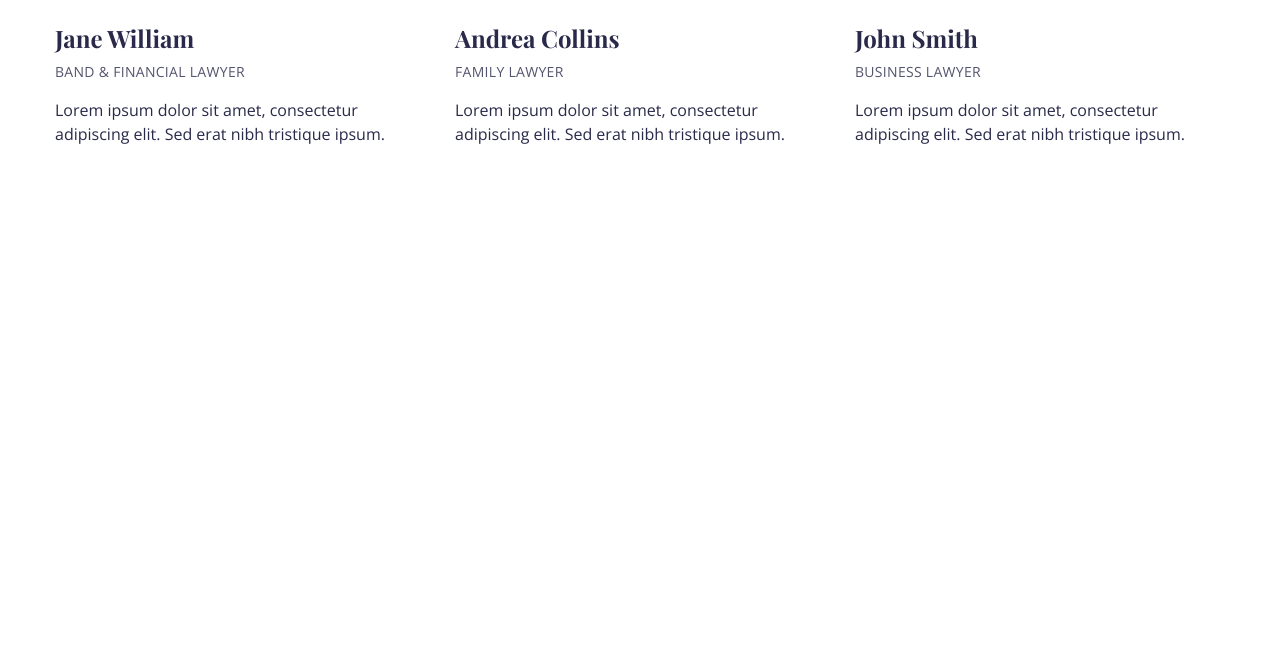
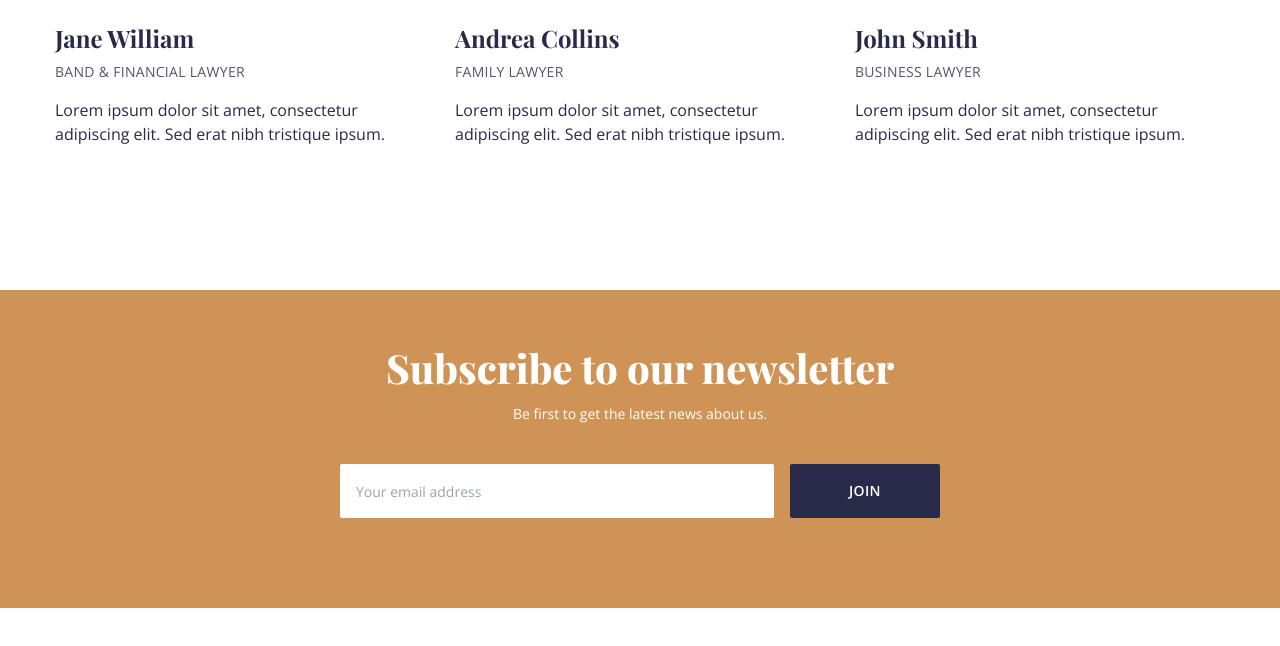
Before and after one commit to simicodes/react-lawfirm-landingPage, a React (Create React App) app: page / in a window 1280 px wide. Shown: the part 2529-3175 px from the top of the page. Built offline with nearby package versions, Linux system fonts and the light colour scheme.

Commit message:
Newsletter component updated

```diff
--- a/src/App.js
+++ b/src/App.js
@@ -2,6 +2,7 @@ import React from "react";
 
 // import components
 import Banner from "./components/Banner";
+import Newsletter from "./components/Newsletter";
 import Skills from "./components/Skills";
 import Team from "./components/Team";
 import Testimonials from "./components/Testimonials";
@@ -13,6 +14,7 @@ const App = () => {
       <Testimonials />
       <Skills />
       <Team />
+      <Newsletter />
       <div className="h-[2000px]"></div>
     </div>
   );
--- /dev/null
+++ b/src/components/Newsletter.js
@@ -0,0 +1,28 @@
+import React from "react";
+
+const Newsletter = () => {
+  return (
+    <section className="bg-accent pt-[54px] pb-[74px]">
+      <div className="container mx-auto px-8  text-center">
+        <h3 className="font-primary text-[40px] font-extrabold leading-[1.2] text-white mb-[12px]">
+          Subscribe to our newsletter
+        </h3>
+        <p className="mb-[40px] text-white text-sm">
+          Be first to get the latest news about us.
+        </p>
+        <form className="max-w-[600px] mx-auto flex flex-col lg:flex-row">
+          <input
+            className="form-control mb-4"
+            type="email"
+            placeholder="Your email address"
+          />
+          <button className="btn bg-primary hover:bg-primary-hover lg:max-w-[150px] lg:ml-4">
+            Join
+          </button>
+        </form>
+      </div>
+    </section>
+  );
+};
+
+export default Newsletter;
```
